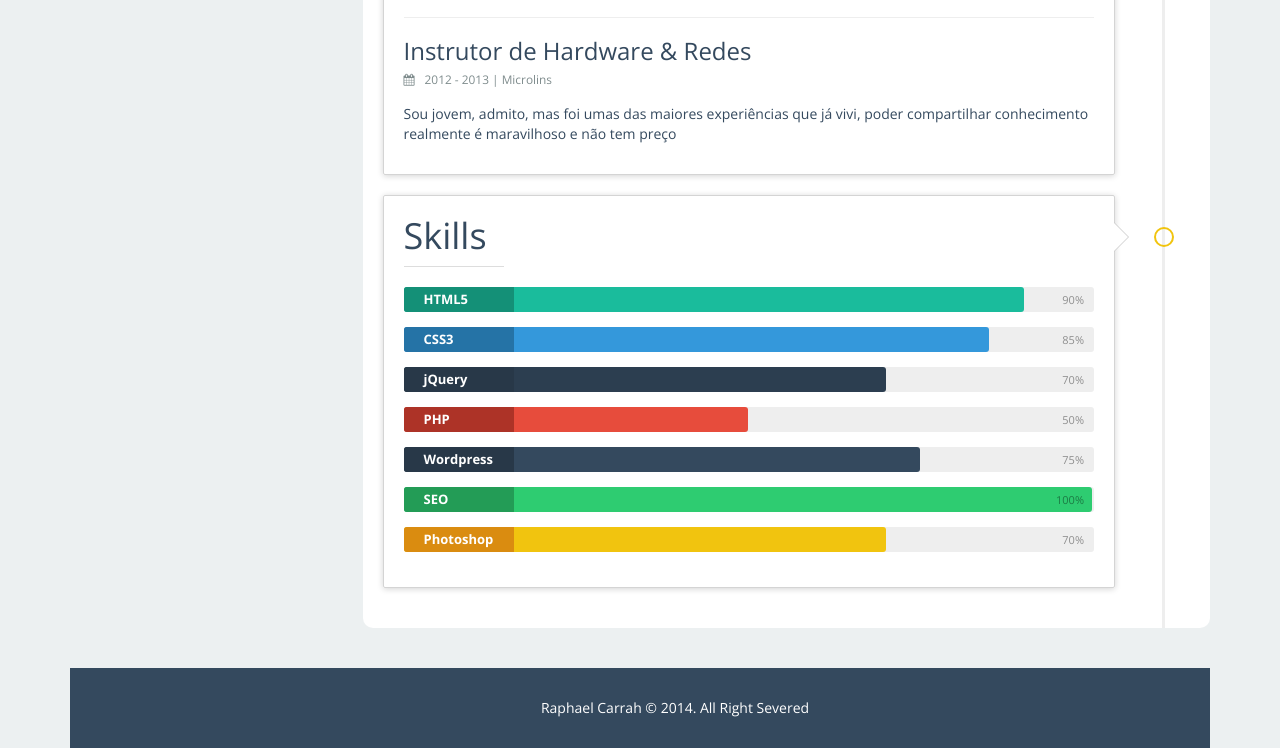
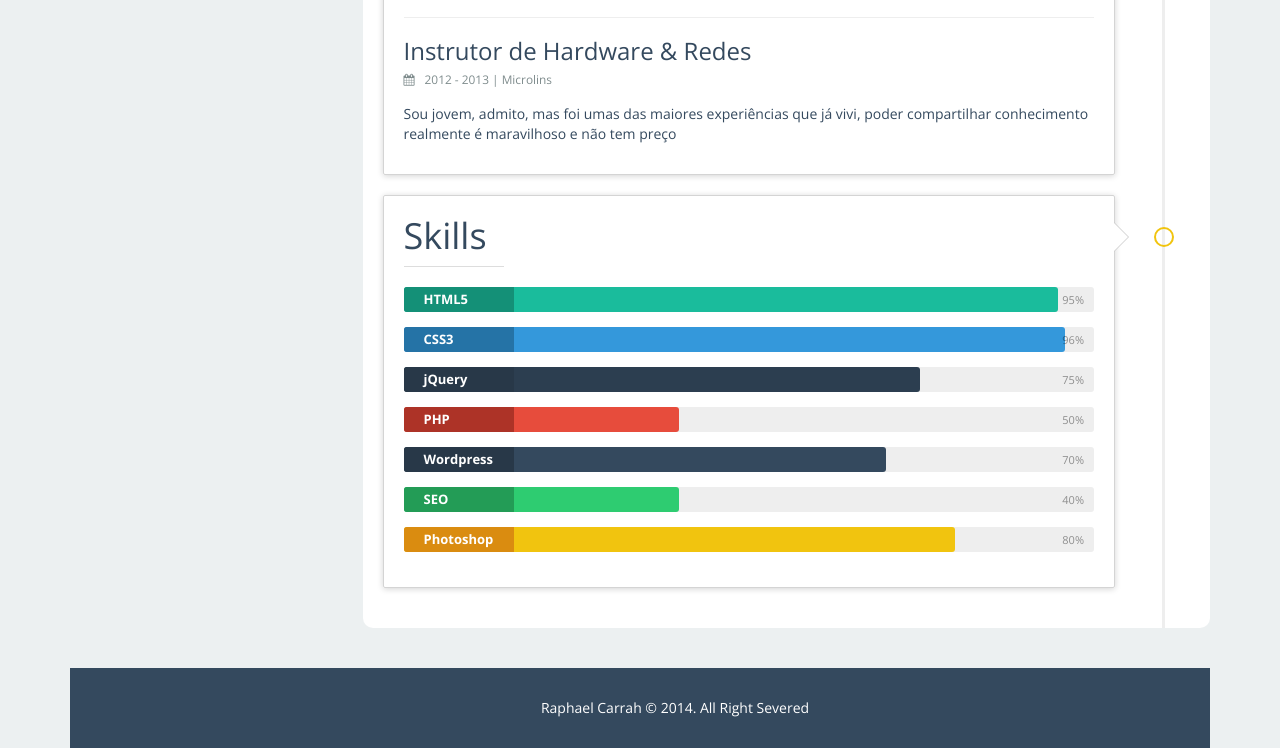
Before and after one commit to RaphaelCarrah/raphaelcarrah.github.com, a plain HTML site: page index.html in a window 1280 px wide. Shown: the part 1102-1850 px from the top of the page. Drawn offline with nearby package versions, Linux system fonts and the light colour scheme; files whose address does not match are found by name.

Commit message:
Alteração em Skill

```diff
--- a/index.html
+++ b/index.html
@@ -105,7 +105,7 @@
 									</div>
 									<div class="btn-group">
 									  	<button type="button" disabled class="btn btn-primary">TELEFONE</button>
-									  	<button type="button" disabled class="btn btn-default">(85)997791064</button>
+									  	<button type="button" disabled class="btn btn-default">(85) s997791064</button>
 									</div>
 
 					          	</div>
@@ -148,46 +148,46 @@
 					          	<div class="timeline-panel">
 						          	<h1>Skills</h1>
 						          	<div class="hr-left"></div>
-						          	<div class="skillbar clearfix " data-percent="90%">
+						          	<div class="skillbar clearfix " data-percent="95%">
 										<div class="skillbar-title" style="background: #16a085;"><span>HTML5</span></div>
 										<div class="skillbar-bar" style="background: #1abc9c;"></div>
-										<div class="skill-bar-percent">90%</div>
-									</div> <!-- End Skill Bar -->
+										<div class="skill-bar-percent">95%</div>
+									</div>
 
-									<div class="skillbar clearfix " data-percent="85%">
+									<div class="skillbar clearfix " data-percent="96%">
 										<div class="skillbar-title" style="background: #2980b9;"><span>CSS3</span></div>
 										<div class="skillbar-bar" style="background: #3498db;"></div>
-										<div class="skill-bar-percent">85%</div>
-									</div> <!-- End Skill Bar -->
+										<div class="skill-bar-percent">96%</div>
+									</div>
 
-									<div class="skillbar clearfix " data-percent="70%">
+									<div class="skillbar clearfix " data-percent="75%">
 										<div class="skillbar-title" style="background: #2c3e50;"><span>jQuery</span></div>
 										<div class="skillbar-bar" style="background: #2c3e50;"></div>
-										<div class="skill-bar-percent">70%</div>
-									</div> <!-- End Skill Bar -->
+										<div class="skill-bar-percent">75%</div>
+									</div>
 
-									<div class="skillbar clearfix " data-percent="50%">
+									<div class="skillbar clearfix " data-percent="40%">
 										<div class="skillbar-title" style="background: #c0392b;"><span>PHP</span></div>
 										<div class="skillbar-bar" style="background: #e74c3c;"></div>
 										<div class="skill-bar-percent">50%</div>
+									</div>
+
+									<div class="skillbar clearfix " data-percent="70%">
+										<div class="skillbar-title" style="background: #2c3e50;"><span>Wordpress</span></div>
+										<div class="skillbar-bar" style="background: #34495e;"></div>
+										<div class="skill-bar-percent">70%</div>
+									</div>
+
+									<div class="skillbar clearfix " data-percent="40%">
+										<div class="skillbar-title" style="background: #27ae60;"><span>SEO</span></div>
+										<div class="skillbar-bar" style="background: #2ecc71;"></div>
+										<div class="skill-bar-percent">40%</div>
 									</div> <!-- End Skill Bar -->
 
-									<div class="skillbar clearfix " data-percent="75%">
-										<div class="skillbar-title" style="background: #2c3e50;"><span>Wordpress</span></div>
-										<div class="skillbar-bar" style="background: #34495e;"></div>
-										<div class="skill-bar-percent">75%</div>
-									</div> <!-- End Skill Bar -->
-
-									<div class="skillbar clearfix " data-percent="100%">
-										<div class="skillbar-title" style="background: #27ae60;"><span>SEO</span></div>
-										<div class="skillbar-bar" style="background: #2ecc71;"></div>
-										<div class="skill-bar-percent">100%</div>
-									</div> <!-- End Skill Bar -->
-
-									<div class="skillbar clearfix " data-percent="70%">
+									<div class="skillbar clearfix " data-percent="80%">
 										<div class="skillbar-title" style="background: #f39c12;"><span>Photoshop</span></div>
 										<div class="skillbar-bar" style="background: #f1c40f;"></div>
-										<div class="skill-bar-percent">70%</div>
+										<div class="skill-bar-percent">80%</div>
 									</div> <!-- End Skill Bar -->
 					          	</div>
 					        </li>
```
